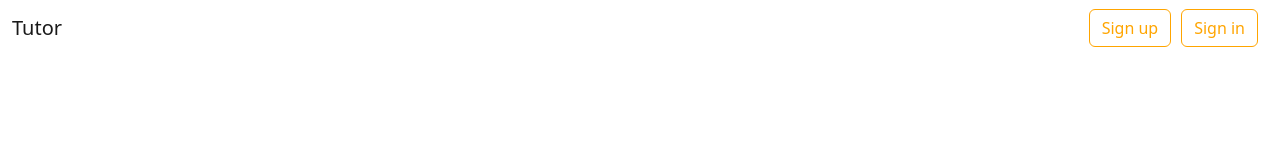
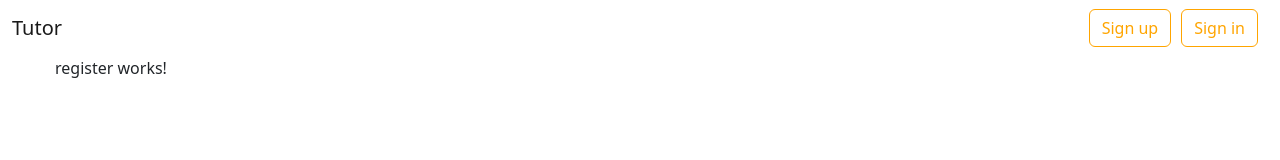
Before and after one commit to pawelFelcyn/tutor_frontend, an Angular app: page /register in a window 1280 px wide. Before the commit this address led to /. Shown: the top 160 px of the page. Built offline with nearby package versions, Linux system fonts and the light colour scheme.

Commit message:
add registrater component

```diff
--- a/src/app/app.module.ts
+++ b/src/app/app.module.ts
@@ -8,15 +8,17 @@ import { LoginComponent } from './login/login.component';
 import { RouterModule, Routes } from '@angular/router';
 import { FormsModule } from '@angular/forms';
 import { HttpClientModule } from '@angular/common/http';
-import { AvdertisementsComponent } from './avdertisements/avdertisements.component'
+import { AvdertisementsComponent } from './avdertisements/avdertisements.component';
+import { RegisterComponent } from './register/register.component'
 
 const appRoutes: Routes = [
   { path: 'signin', component: LoginComponent },
   { path: 'advertisements', component: AvdertisementsComponent },
+  { path: 'register', component: RegisterComponent }
 ];
 
 @NgModule({
-  declarations: [AppComponent, NavBarComponent, LoginComponent, AvdertisementsComponent],
+  declarations: [AppComponent, NavBarComponent, LoginComponent, AvdertisementsComponent, RegisterComponent],
   imports: [
     BrowserModule,
     AppRoutingModule,
--- a/src/app/login/login.component.html
+++ b/src/app/login/login.component.html
@@ -40,6 +40,6 @@
 
   <!-- Register buttons -->
   <div class="text-center">
-    <p>Not a member? <a href="#!">Register</a></p>
+    <p>Not a member? <a routerLink="/register">Register</a></p>
   </div>
 </form>
--- a/src/app/nav-bar/nav-bar.component.html
+++ b/src/app/nav-bar/nav-bar.component.html
@@ -10,7 +10,7 @@
             <!-- <a class="nav-link active" aria-current="page" href="#">Home</a> -->
           </li>
         </ul>
-          <button class="btn btn-outline-success" type="submit" *ngIf="!isUserSignedIn">Sign up</button>
+          <button (click)="navigateTo('/register')" class="btn btn-outline-success" type="submit" *ngIf="!isUserSignedIn">Sign up</button>
           <button (click)="navigateTo('/signin')" class="btn btn-outline-success" type="submit" *ngIf="!isUserSignedIn">Sign in</button>
           <button (click)="signOut()" class="btn btn-outline-success" type="submit" *ngIf="isUserSignedIn">Sign out</button>
       </div>
--- /dev/null
+++ b/src/app/register/register.component.html
@@ -0,0 +1 @@
+<p>register works!</p>
--- /dev/null
+++ b/src/app/register/register.component.ts
@@ -0,0 +1,15 @@
+import { Component, OnInit } from '@angular/core';
+
+@Component({
+  selector: 'app-register',
+  templateUrl: './register.component.html',
+  styleUrls: ['./register.component.css']
+})
+export class RegisterComponent implements OnInit {
+
+  constructor() { }
+
+  ngOnInit(): void {
+  }
+
+}
```
Also changed, not shown: src/app/register/register.component.css (added).
